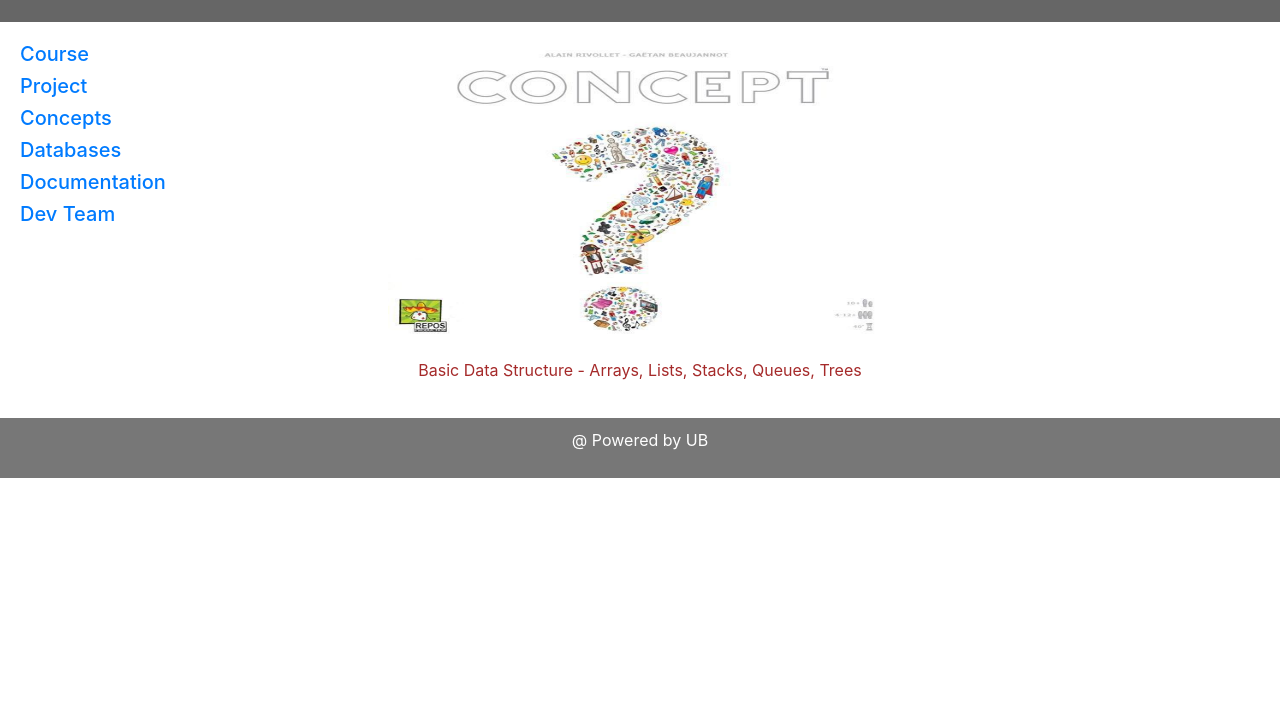
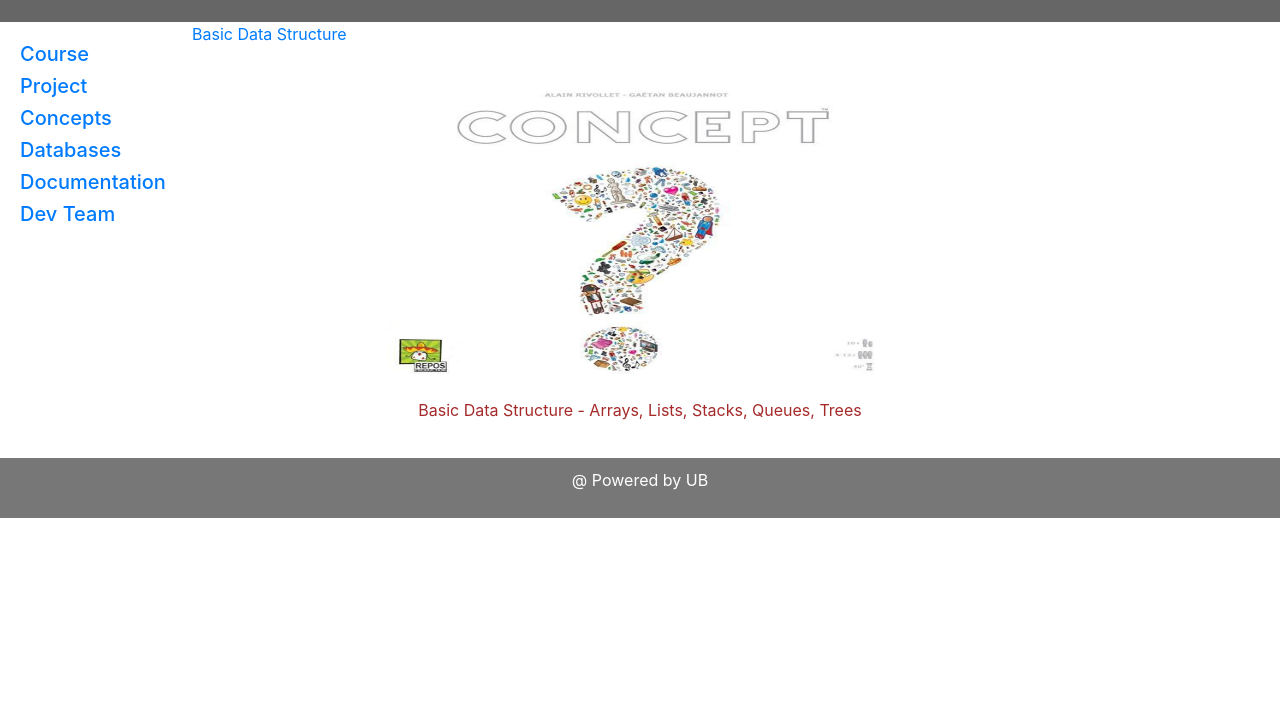
Before and after one commit to LuffyDVairez/Webpage, a plain HTML site: page concepts.html in a window 1280 px wide. Shown: the part 84-800 px from the top of the page. Drawn offline with nearby package versions, Linux system fonts and the light colour scheme.

Commit message:
Update concepts.html

```diff
--- a/concepts.html
+++ b/concepts.html
@@ -25,7 +25,7 @@
       <li><h5><a href="aboutme.html">Dev Team</a></h5></li>
     </ul>
   </nav>
-
+ <p><a   href="https://drive.google.com/file/d/1pKppdALlikxvUowaPFhN5L_4ctgbtJLE/view?usp=sharing"> Basic Data Structure</a></p>
   <article>
    <center><img src="pic.jpg" alt="FoC"  width="505" height="300"></center>
    <p></p>
```
